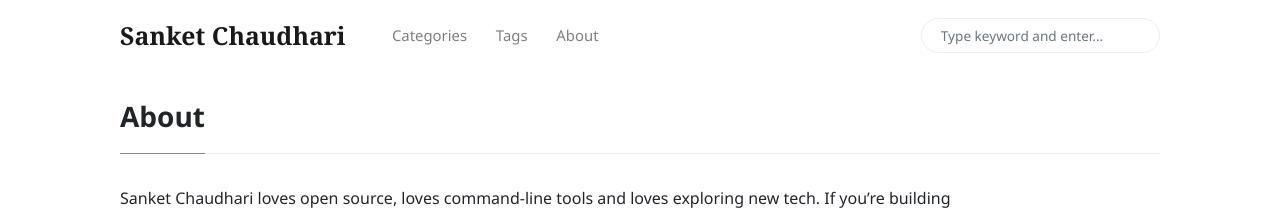
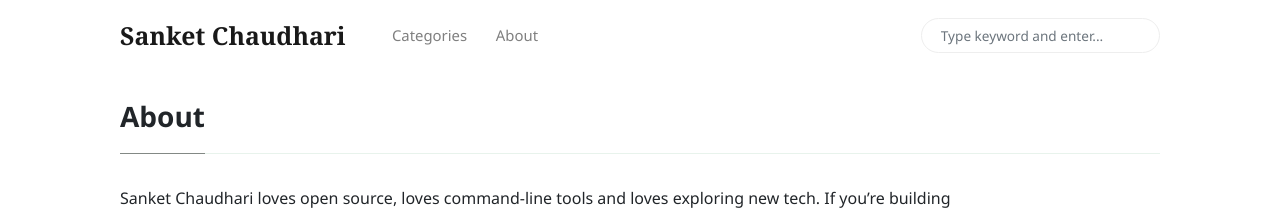
Before and after one commit to sanket143/sanket143.github.io, a Jekyll site: the page built from _pages/about.md, in a window 1280 px wide. Shown: the top 215 px of the page. Built offline with Jekyll 4.4.1, drawn with Linux system fonts in a browser that asks for light colours; nearby versions of some CDN libraries.

Commit message:
Removed Tags

```diff
--- a/_includes/menu-header.html
+++ b/_includes/menu-header.html
@@ -5,9 +5,5 @@
 </li>
 
 <li class="nav-item">
-<a class="nav-link" href="{{site.baseurl}}/tags.html">Tags</a>
-</li>
-
-<li class="nav-item">
 <a class="nav-link" href="{{site.baseurl}}/about.html">About</a>
 </li>
```
